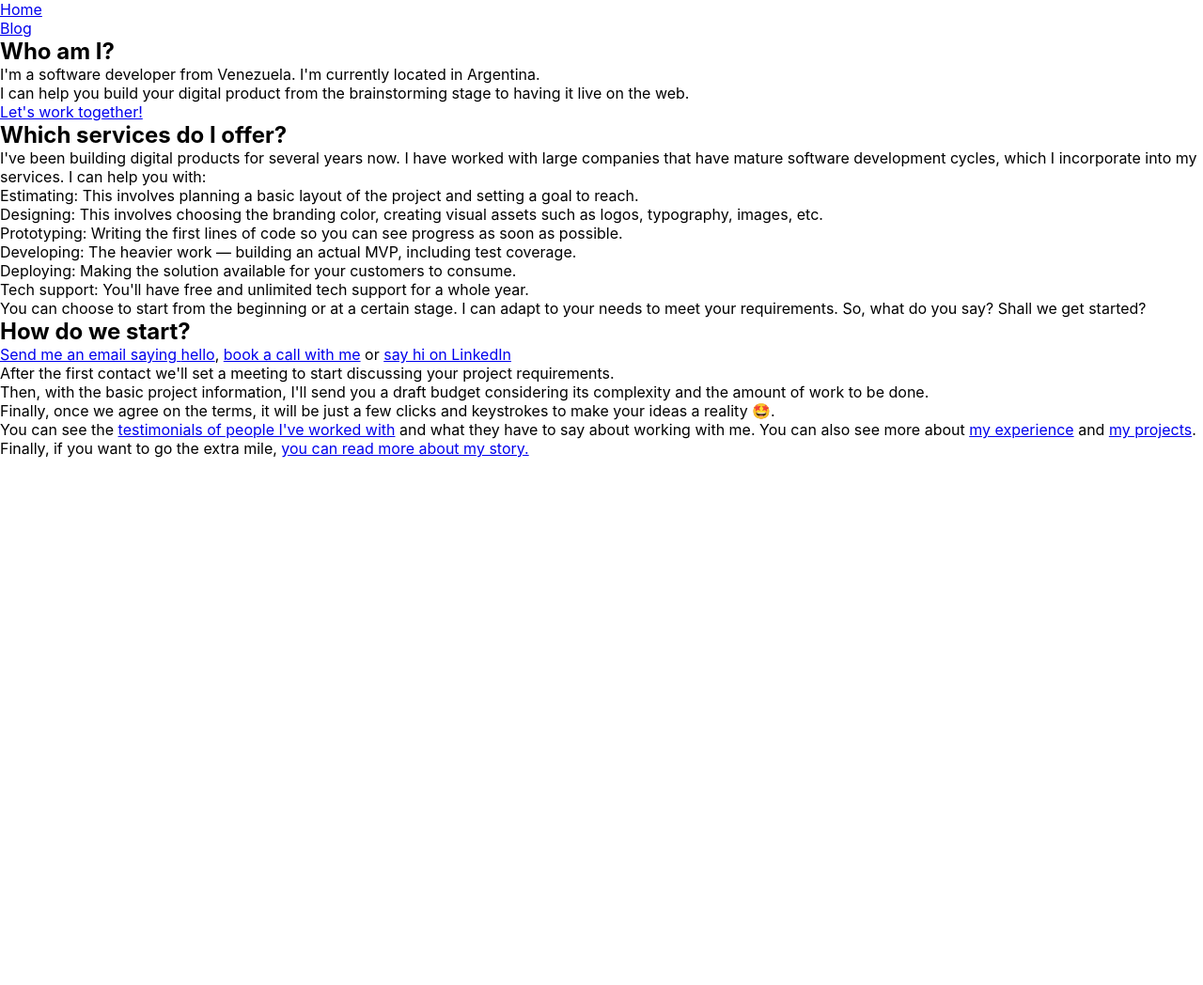
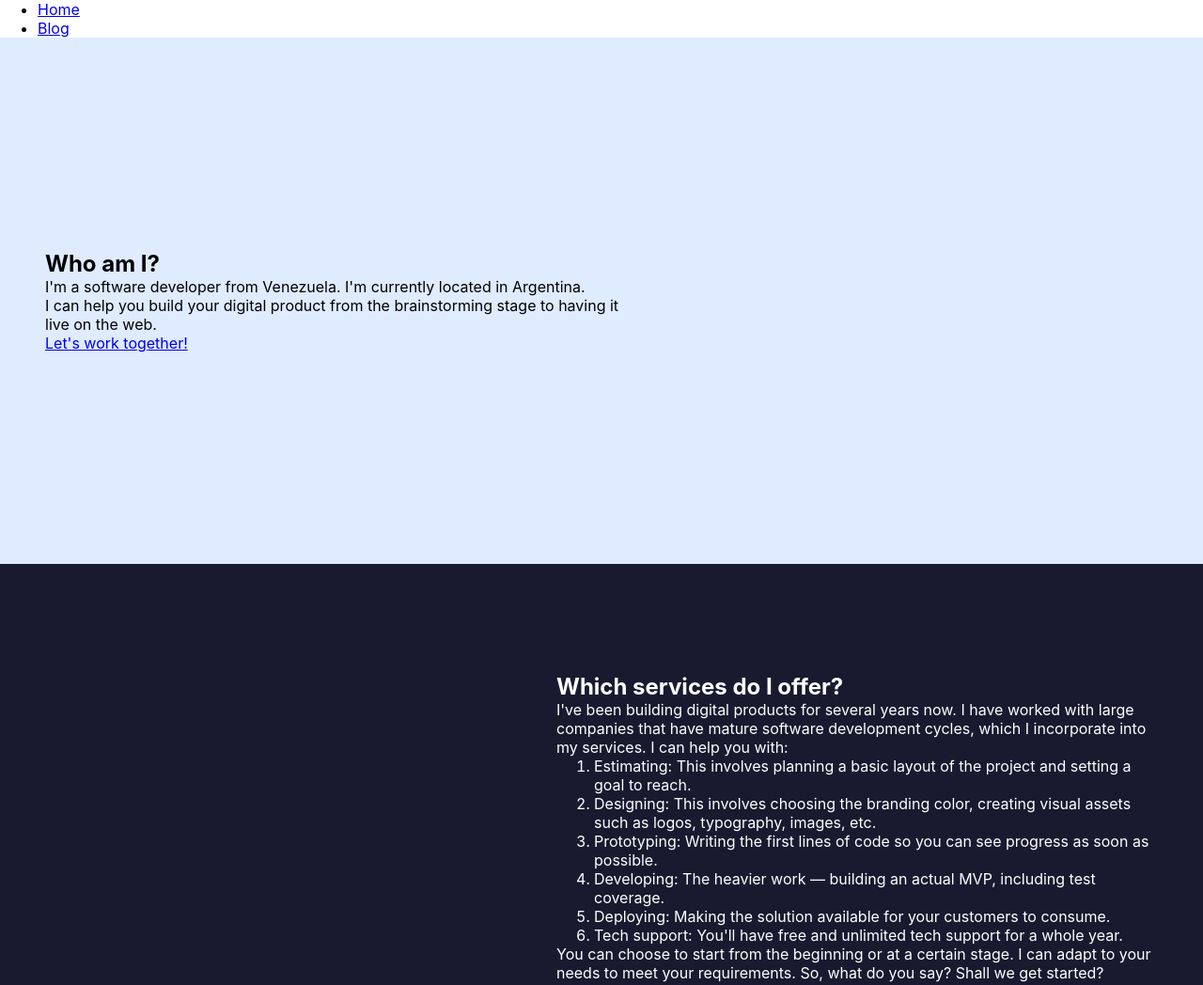
Before and after one commit to lenielluzardo/lenielluzardo, an Eleventy site: page www/src/index.njk in a window 1280 px wide. Shown: the top 1048 px of the page at 94% size. Before the commit the page ends 800 px from the top, so only its background shows below. Built offline with nearby package versions, Linux system fonts and the light colour scheme; Eleventy itself is replaced by a stand-in of ours; files that its build step writes are made by us from their sources.

Commit message:
styles refined

```diff
--- a/www/src/index.njk
+++ b/www/src/index.njk
@@ -11,7 +11,10 @@ link : {
 linkedin: https://www.linkedin.com/in/lenielluzardo,
 }
 ---
-<section id="gretting">
+<div class="homepage-container">
+    <section id="gretting" class="section ">
+        <div class="section-content">
+
             <h2>Who am I?</h2>
             <p>
                 I'm a software developer from Venezuela. I'm currently located in Argentina.
@@ -20,9 +23,12 @@ link : {
                 I can help you build your digital product from the brainstorming stage to having it live on the web.
             </p>
             <a href="mailto:{{ email }}">Let's work together!</a>
+        </div>
     </section>
 
-<section id="my-services">
+    <section id="my-services" class="section">
+        <div class="section-content">
+
             <h2>Which services do I offer?</h2>
             <p>
                 I've been building digital products for several years now.
@@ -31,7 +37,8 @@ link : {
             </p>
             <ol>
                 <li>Estimating: This involves planning a basic layout of the project and setting a goal to reach.</li>
-        <li>Designing: This involves choosing the branding color, creating visual assets such as logos, typography,
+                <li>Designing: This involves choosing the branding color, creating visual assets such as logos,
+                    typography,
                     images, etc.</li>
                 <li>Prototyping: Writing the first lines of code so you can see progress as soon as possible.</li>
                 <li>Developing: The heavier work — building an actual MVP, including test coverage.</li>
@@ -44,9 +51,11 @@ link : {
                 I can adapt to your needs to meet your requirements.
                 So, what do you say? Shall we get started?
             </p>
+        </div>
     </section>
 
-<section id="hiring">
+    <section id="hiring" class="section">
+        <div class="section-content">
             <h2>How do we start?</h2>
             <ol>
                 <li><a href="mailto:{{ email }}">Send me an email saying <span id="hello">hello</span></a>,
@@ -54,13 +63,26 @@ link : {
                     <a href="{{ link.linkedin}}" target="_blank">say hi on LinkedIn</a>
                 </li>
                 <li>After the first contact we'll set a meeting to start discussing your project requirements.</li>
-        <li>Then, with the basic project information, I'll send you a draft budget considering its complexity and the amount of work to be done.</li>
-        <li>Finally, once we agree on the terms, it will be just a few clicks and keystrokes to make your ideas a reality 🤩.</li>
+                <li>Then, with the basic project information, I'll send you a draft budget considering its complexity
+                    and
+                    the amount of work to be done.</li>
+                <li>Finally, once we agree on the terms, it will be just a few clicks and keystrokes to make your ideas
+                    a
+                    reality 🤩.</li>
             </ol>
+        </div>
     </section>
 
-<section id="testimonials">
-    You can see the <a href="{{ link.testimonial }}"><span>testimonials of people I've worked with</span></a> and what they have to say about working with me.
-    You can also see more about <a href="{{ link.experience }}">my experience</a> and <a href="{{ link.project}}">my projects</a>.
+    <section id="testimonials" class="section">
+        <div class="section-content">
+
+            You can see the <a href="{{ link.testimonial }}"><span>testimonials of people I've worked with</span></a>
+            and
+            what they have to say about working with me.
+            You can also see more about <a href="{{ link.experience }}">my experience</a> and <a
+                href="{{ link.project}}">my
+                projects</a>.
             Finally, if you want to go the extra mile, <a href="{{ link.story }}">you can read more about my story.</a>
+        </div>
     </section>
+</div>
--- a/www/src/style.css
+++ b/www/src/style.css
@@ -4,8 +4,8 @@
 
 * {
     margin: 0;
-    padding: 0;
-    box-sizing: border-box;
+    /* padding: 0; */
+    /* box-sizing: border-box; */
     font-family:
     Inter
     /* Georgia */
@@ -19,3 +19,34 @@
       ;
       font-style: normal;
 }
+.homepage-container {
+    display: flex;
+    flex-direction: column;
+    /* justify-content: center; */
+    align-items: center;
+}
+.section {
+height: 70vh;
+display: flex;
+flex-direction: column;
+width: 100%;
+justify-content: center;
+/* align-items: center; */
+}
+.section:nth-child(even){
+    background-color: #191a30;
+    align-items: flex-end;
+    color: white;
+}
+.section:nth-child(odd){
+    background-color: #dfebff;
+}
+.section-content {
+    width: 50%;
+    margin: 3rem;
+    /* margin: 1rem 0; */
+    /* margin-top: 5rem; */
+    /* font-size: 1.2rem; */
+    /* line-height: 2rem; */
+    /* color: white;  */
+}
```
Lines whose indentation alone changed are shown as unchanged.
